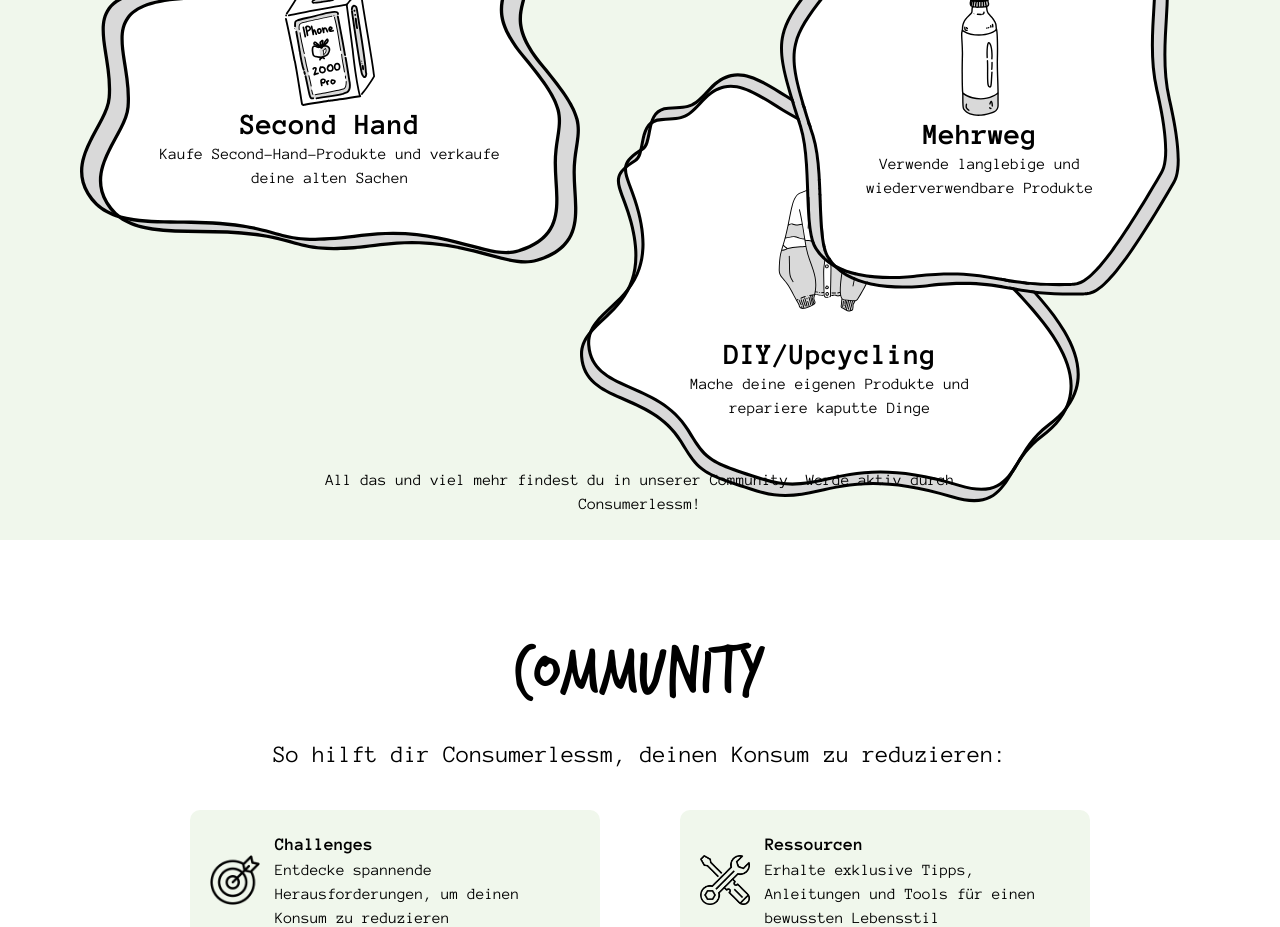
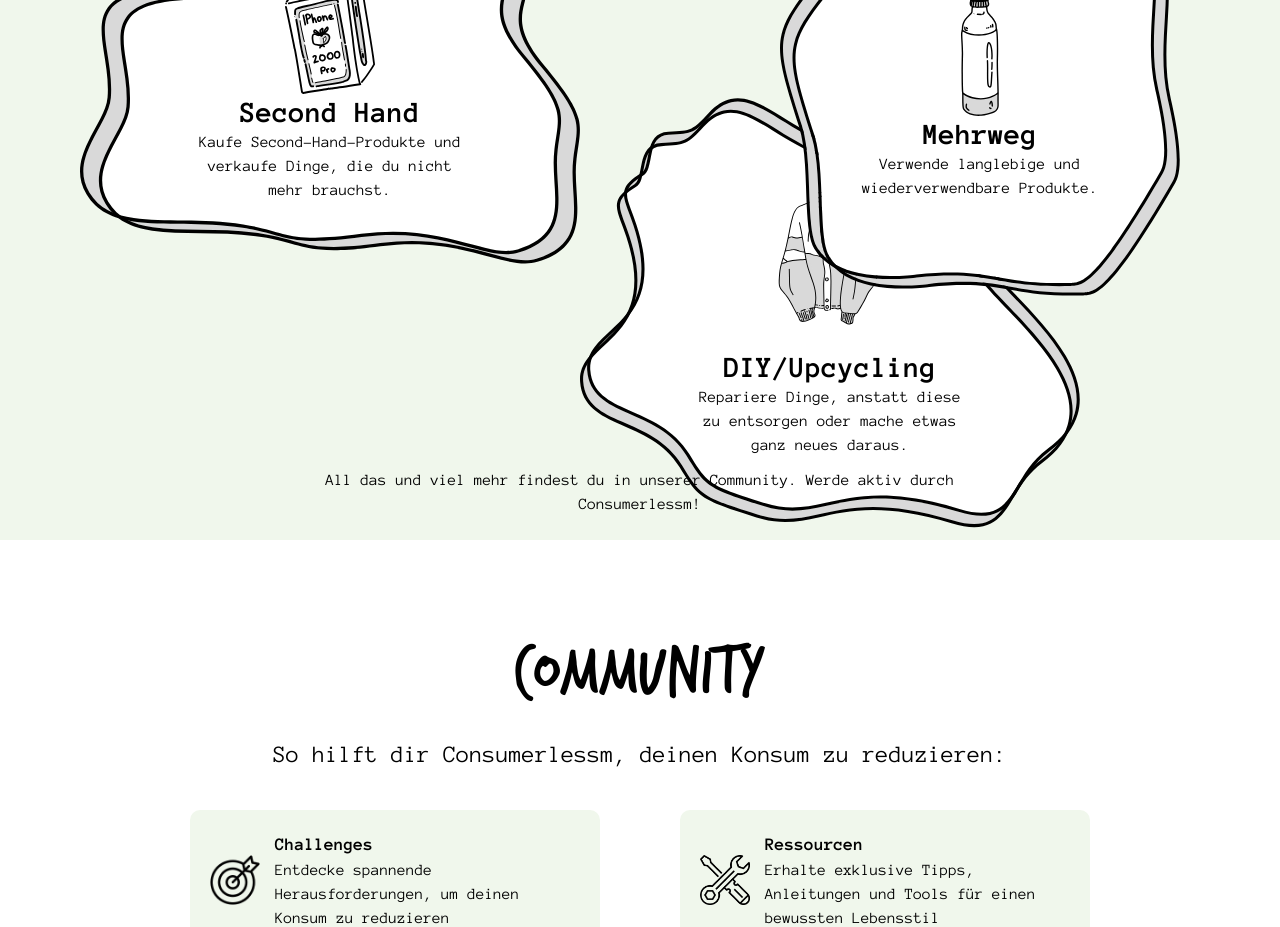
Before and after one commit to Veweevil/DMWT_Gruppe_3_Consumerlessm, a Next.js app: page / in a window 1280 px wide. Shown: the part 1920-2847 px from the top of the page. Built offline with nearby package versions, Linux system fonts and the light colour scheme; no server answers; the database is empty.

Commit message:
'Was du Tun kannst' hover effect

```diff
--- a/src/app/components/WhatYouCanDo.js
+++ b/src/app/components/WhatYouCanDo.js
@@ -6,7 +6,7 @@ export default function WhatYouCanDo() {
 
                 {/*Second Hand Section*/}
                 <div className="secondHand">
-                    <div className="relative bg-cover bg-center"
+                    <div className="relative bg-cover bg-center hover:scale-105 transition-transform"
                          style={{
                              backgroundImage: "url('/Rahmen6.svg')",
                              backgroundRepeat: "no-repeat",
@@ -21,18 +21,18 @@ export default function WhatYouCanDo() {
                          }}>
                         <img src="iphone.svg" alt="Iphone Illustration" className="illustration" />
                         <p className="font-bold text-3xl">Second Hand</p>
-                        <p className={"body body-centred"}>Kaufe Second-Hand-Produkte und verkaufe deine alten Sachen</p>
+                        <p className={"body body-centred"}>Kaufe Second-Hand-Produkte und verkaufe Dinge, die du nicht mehr brauchst.</p>
                     </div>
                 </div>
 
                 {/*DIY Section*/}
                 <div className="diy">
-                    <div className="relative bg-cover bg-center"
+                    <div className="relative bg-cover bg-center hover:scale-105 transition-transform"
                          style={{
                              backgroundImage: "url('/Rahmen5.svg')",
                              backgroundRepeat: "no-repeat",
                              width: "500px",
-                             height: "500px",
+                             height: "550px",
                              backgroundSize: "500px 500px",
                              overflow: "visible",
                              alignItems: "center",
@@ -42,13 +42,13 @@ export default function WhatYouCanDo() {
                          }}>
                         <img src="jacke-haengend.svg" alt="Jacke Illustration" className="illustration illustration-jacke" />
                         <p className="font-bold text-3xl">DIY/Upcycling</p>
-                        <p className={"body body-centred"}>Mache deine eigenen Produkte und repariere kaputte Dinge</p>
+                        <p className={"body body-centred"}>Repariere Dinge, anstatt diese zu entsorgen oder mache etwas ganz neues daraus.</p>
                     </div>
                 </div>
 
                 {/*Mehrweg Section*/}
                 <div className="mehrweg">
-                    <div className="relative bg-cover bg-center"
+                    <div className="relative bg-cover bg-center hover:scale-105 transition-transform"
                          style={{
                              backgroundImage: "url('/Rahmen4.svg')",
                              backgroundRepeat: "no-repeat",
@@ -63,7 +63,7 @@ export default function WhatYouCanDo() {
                          }}>
                         <img src="flasche.svg" alt="Flasche Illustration" className="illustration" />
                         <p className="font-bold text-3xl">Mehrweg</p>
-                        <p className={"body body-centred"}>Verwende langlebige und wiederverwendbare Produkte</p>
+                        <p className={"body body-centred"}>Verwende langlebige und wiederverwendbare Produkte.</p>
                     </div>
                 </div>
 
@@ -75,78 +75,4 @@ export default function WhatYouCanDo() {
             </p>
         </div>
     );
-
-    {/*export default function WhatYouCanDo() {
-    return (
-        <div className="hintergrund hintergrund-relative">
-            <h1 className="ueberschrift">Was du tun kannst</h1>
-            <div className="container container-relative">
-
-                Second Hand Section
-                <div className="secondHand">
-                    <div className="relative bg-cover bg-center"
-                         style={{
-                             backgroundImage: "url('/Rahmen6.svg')",
-                             backgroundRepeat: "no-repeat",
-                             backgroundSize: "500px 500px",
-                             overflow: "visible",
-                             width: "500px",
-                             height: "500px",
-                             alignItems: "center",
-                             display: "flex",
-                             flexDirection: "column",
-                             justifyContent: "center",
-                         }}>
-                        <img src="iphone.svg" alt="Iphone Illustration" className="illustration" />
-                        <p className="font-bold text-3xl">Second Hand</p>
-                        <p className={"body body-centred"}>Kaufe Second-Hand-Produkte und verkaufe deine alten Sachen</p>
-                    </div>
-                </div>
-
-                DIY Section
-                <div className="diy">
-                    <div className="relative bg-cover bg-center"
-                         style={{
-                             backgroundImage: "url('/Rahmen5.svg')",
-                             backgroundRepeat: "no-repeat",
-                             width: "500px",
-                             height: "500px",
-                             backgroundSize: "500px 500px",
-                             overflow: "visible",
-                             alignItems: "center",
-                             display: "flex",
-                             flexDirection: "column",
-                             justifyContent: "center",
-                         }}>
-                        <img src="jacke-haengend.svg" alt="Jacke Illustration" className="illustration illustration-jacke" />
-                        <p className="font-bold text-3xl">DIY/Upcycling</p>
-                        <p className={"body body-centred"}>Mache deine eigenen Produkte und repariere kaputte Dinge</p>
-                    </div>
-                </div>
-
-                Mehrweg Section
-                <div className="mehrweg">
-                    <div className="relative bg-cover bg-center"
-                         style={{
-                             backgroundImage: "url('/Rahmen4.svg')",
-                             backgroundRepeat: "no-repeat",
-                             width: "400px",
-                             height: "400px",
-                             overflow: "visible",
-                             backgroundSize: "400px 400px",
-                             alignItems: "center",
-                             display: "flex",
-                             flexDirection: "column",
-                             justifyContent: "center",
-                         }}>
-                        <img src="flasche.svg" alt="Flasche Illustration" className="illustration" />
-                        <p className="font-bold text-3xl">Mehrweg</p>
-                        <p className={"body body-centred"}>Verwende langlebige und wiederverwendbare Produkte</p>
-                    </div>
-                </div>
-            </div>
-            <p className="text-center">All das und viel mehr findest du in unserer Community. Werde aktiv durch Consumerlessm!</p>
-        </div>
-    );
-} */}
 }
--- a/src/app/globals.css
+++ b/src/app/globals.css
@@ -154,7 +154,7 @@ body {
 
 .body-centred {
   text-align: center;
-  width: 350px;
+  width: 280px;
 }
 
 .ueberschrift {
```
